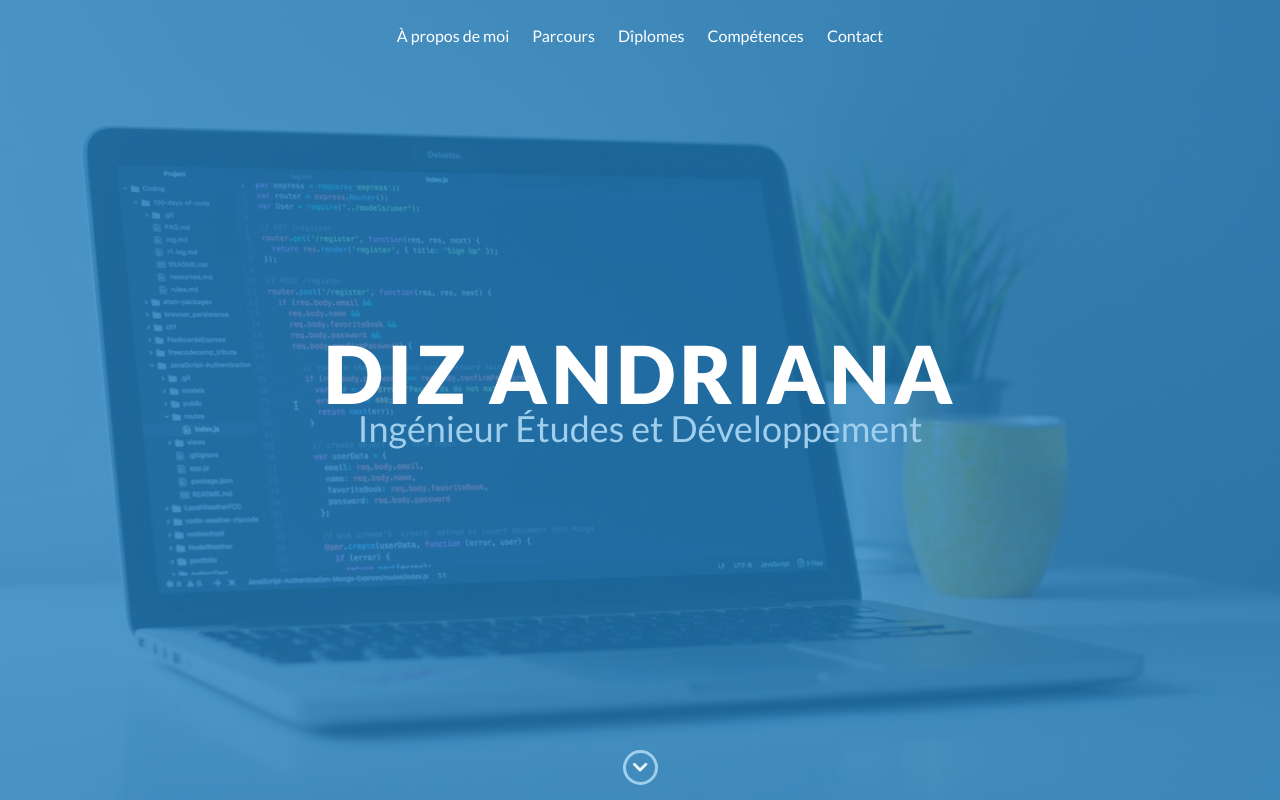
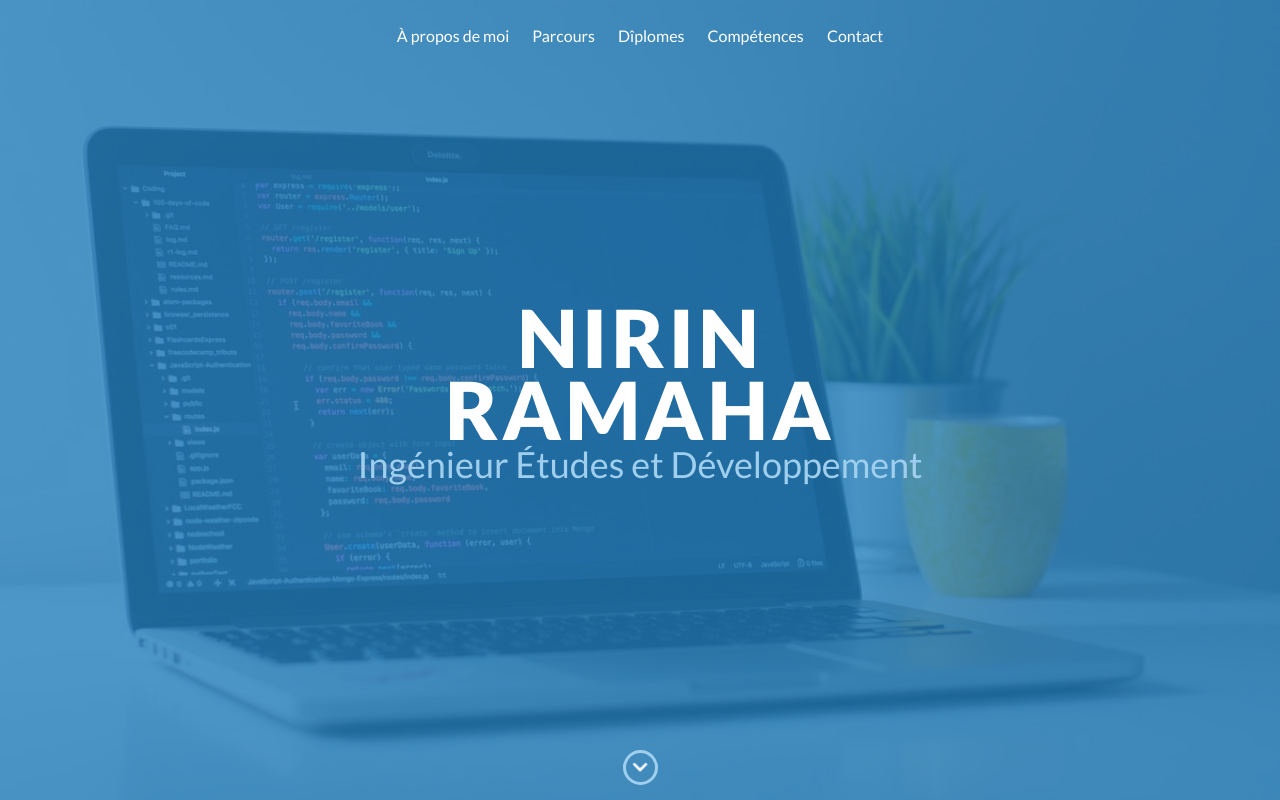
Before and after one commit to AndrianD/portfolio, a website built with webpack: page src/index.html in a window 1280 px wide. Shown: the top 800 px of the page. Built offline with nearby package versions, Linux system fonts and the light colour scheme.

Commit message:
Update index.html

```diff
--- a/src/index.html
+++ b/src/index.html
@@ -41,7 +41,7 @@
 
     <div id="lead">
         <div id="lead-content">
-            <h1>Diz Andriana</h1>
+            <h1>Nirin Ramaha</h1>
             <h2>Ingénieur Études et Développement</h2>
         </div>
         <!-- End #lead-content -->
```
